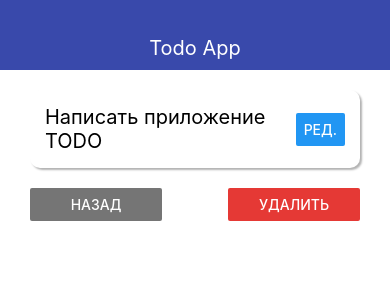
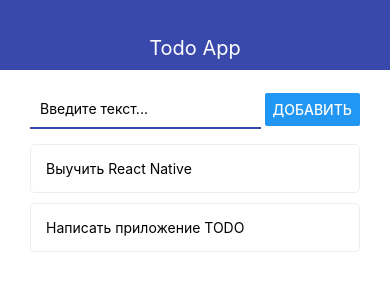
Before and after one commit to kingov-alexey/todo-app-react-native, a React Native app: screen / in a window 390 px wide. Shown: the top 300 px of the page. Built offline with nearby package versions, Linux system fonts and the light colour scheme.

Commit message:
3.10 work with picture

```diff
--- a/App.js
+++ b/App.js
@@ -7,19 +7,13 @@
 
 export default function App() {
   //стейт экранов
-  const [todoId, setTodoId] = useState('2');
+  const [todoId, setTodoId] = useState(null);
 
   //Стейт дел
   const [todos, setTodos] = useState([
     { id: '1', title: 'Выучить React Native' },
     { id: '2', title: 'Написать приложение TODO' },
-    { id: '3', title: 'test3' },
-    { id: '4', title: 'test4' },
-    { id: '5', title: 'test5' },
-    { id: '6', title: 'test6' },
-    { id: '7', title: 'test7' },
-    { id: '8', title: 'test8' },
-    { id: '9', title: 'test9' },
+
   ]);
 
   //Добавление нового элемента
--- a/src/screens/MainScreen.js
+++ b/src/screens/MainScreen.js
@@ -1,23 +1,51 @@
 import React from 'react';
-import { View, StyleSheet, FlatList } from 'react-native';
+import { View, StyleSheet, FlatList, Image } from 'react-native';
 import { AddTodo } from '../components/AddTodo';
 import { Todo } from '../components/Todo';
 
 export const MainScreen = ({ addTodo, todos, removeTodo, openTodo }) => {
+  let content = (
+    <FlatList
+      keyExtractor={item => item.id.toString()}
+      data={todos}
+      renderItem={({ item }) => <Todo todo={item} onRemove={removeTodo} onOpen={openTodo} />}
+    />
+  );
+
+  if (todos.length === 0) {
+    content = (
+      <View style={styles.imgWrap}>
+        <Image source={require('../../assets/no-items.png')} style={styles.image} />
+        {/* <Image
+          source={{
+            uri: 'https://upload.wikimedia.org/wikipedia/commons/thumb/a/a7/React-icon.svg/800px-React-icon.svg.png',
+          }}
+          style={styles.image}
+        /> */}
+      </View>
+    );
+  }
+
   return (
     <View style={styles.nameBlock}>
       <View style={styles.container}>
         <AddTodo onSubmit={addTodo} onOpen={openTodo} />
-        <FlatList
-          keyExtractor={item => item.id.toString()}
-          data={todos}
-          renderItem={({ item }) => <Todo todo={item} onRemove={removeTodo} onOpen={openTodo} />}
-        />
+        {content}
       </View>
     </View>
   );
 };
 
 const styles = StyleSheet.create({
-  nameBlock: {},
+  imgWrap: {
+    alignItems: 'center',
+    justifyContent: 'center',
+    padding: 10,
+    height: 300,
+  },
+  image: {
+    width: '100%',
+    height: '100%',
+    resizeMode: 'contain',
+  },
 });
```
Also changed, not shown: assets/no-items.png (added).
